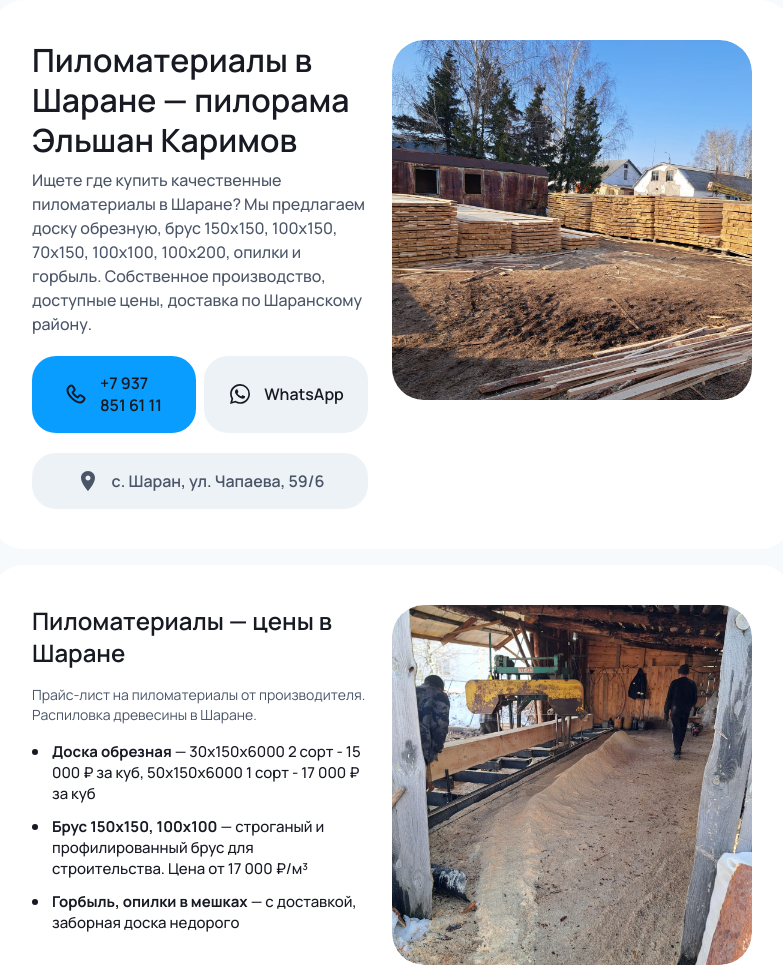
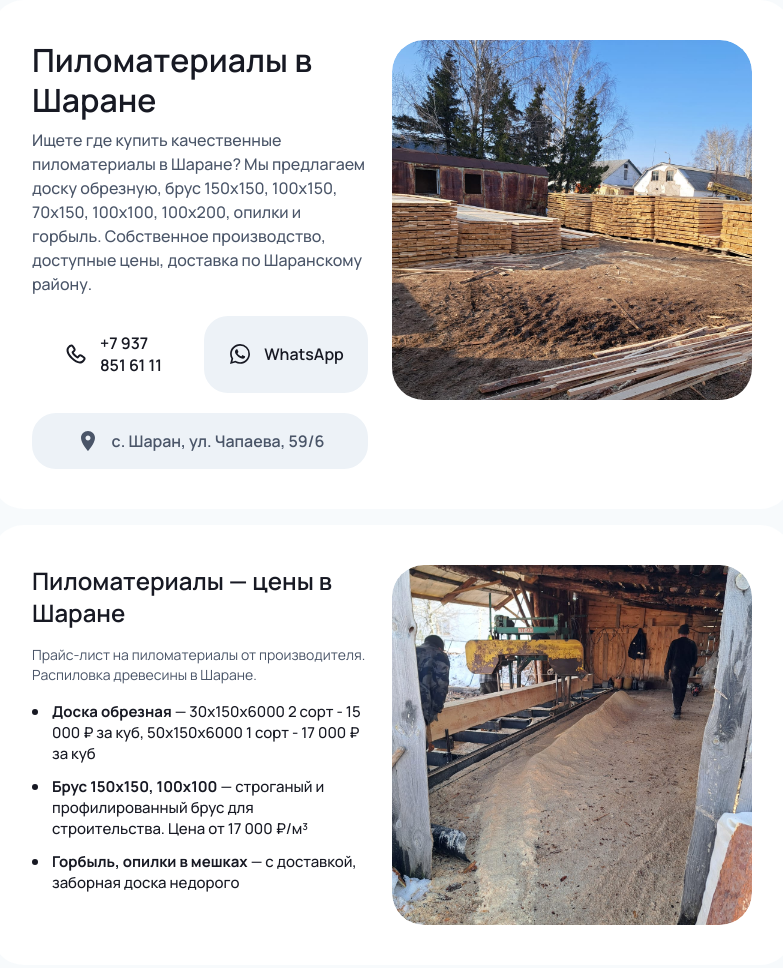
Before and after one commit to fareeder/pilor, a plain HTML site: page index.html in a window 1280 px wide. Shown: the top 968 px of the page, without its empty margins (248-1031 px from the left). Drawn offline with Linux system fonts and the light colour scheme.

Commit message:
Update index.html

```diff
--- a/index.html
+++ b/index.html
@@ -3,7 +3,7 @@
 <head>
     <meta charset="UTF-8">
     <meta name="viewport" content="width=device-width, initial-scale=1.0">
-    <title>Купить пиломатериалы в Шаране — брус, доска, евровагонка | Эльшан Каримов</title>
+    <title>Купить пиломатериалы в Шаране — брус, доска</title>
     <meta name="description" content="Купить пиломатериалы в Шаране от производителя. Доска обрезная 25х150, 50х150, брус 150х150, евровагонка, имитация бруса, горбыль, опилки. Доставка по Шаранскому району. Звоните: +7 937 851 61 11">
     <meta name="keywords" content="купить пиломатериалы в шаране, пиломатериалы шаран цена, пилорама шаран телефон, доска обрезная купить в шаране, брус 150х150 цена, евровагонка купить шаран, доставка пиломатериалов по шаранскому району">
     <meta name="robots" content="index, follow">
@@ -13,7 +13,7 @@
     <meta property="og:type" content="website">
     <meta property="og:image" content="/images/1.jpeg">
     <meta name="twitter:card" content="summary_large_image">
-    <meta name="twitter:title" content="Купить пиломатериалы в Шаране | Эльшан Каримов">
+    <meta name="twitter:title" content="Купить пиломатериалы в Шаране">
     <meta name="twitter:description" content="Пиломатериалы от производителя в Шаране. Доска, брус, вагонка. Доставка.">
     <script type="application/ld+json">
     {
@@ -59,9 +59,9 @@
     <style>
         *, *::before, *::after { box-sizing: border-box; margin: 0; padding: 0; }
         :root {
-            --primary: #099dff;
+            --primary: №7BFFA7;
             --primary-hover: #00a3e3;
-            --primary-light: #fffbe1;
+            --primary-light: #C2FFD6;
             --primary-text: #171923;
             --bg: #F7FAFC;
             --bg-card: #FFFFFF;
@@ -281,7 +281,7 @@
             <div class="card-horizontal">
                 <div class="card-body">
                     <div>
-                        <h1 class="title title-h1">Пиломатериалы в Шаране — пилорама Эльшан Каримов</h1>
+                        <h1 class="title title-h1">Пиломатериалы в Шаране</h1>
                         <p class="desc" style="margin-top:8px;font-weight:500">Ищете где купить качественные пиломатериалы в Шаране? Мы предлагаем доску обрезную, брус 150х150, 100х150, 70x150, 100x100, 100x200, опилки и горбыль. Собственное производство, доступные цены, доставка по Шаранскому району.</p>
                     </div>
                     <div class="contacts-row">
```
